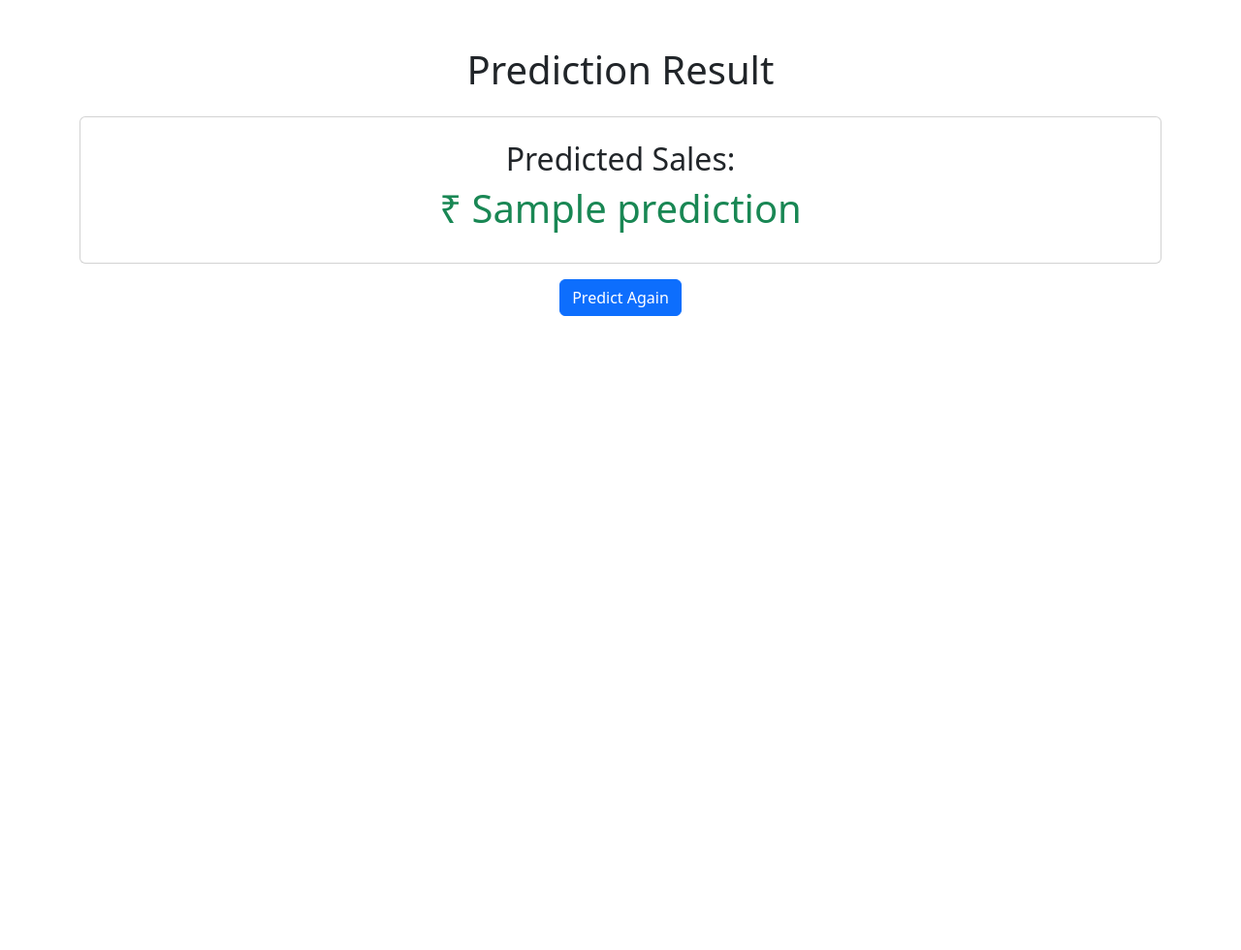
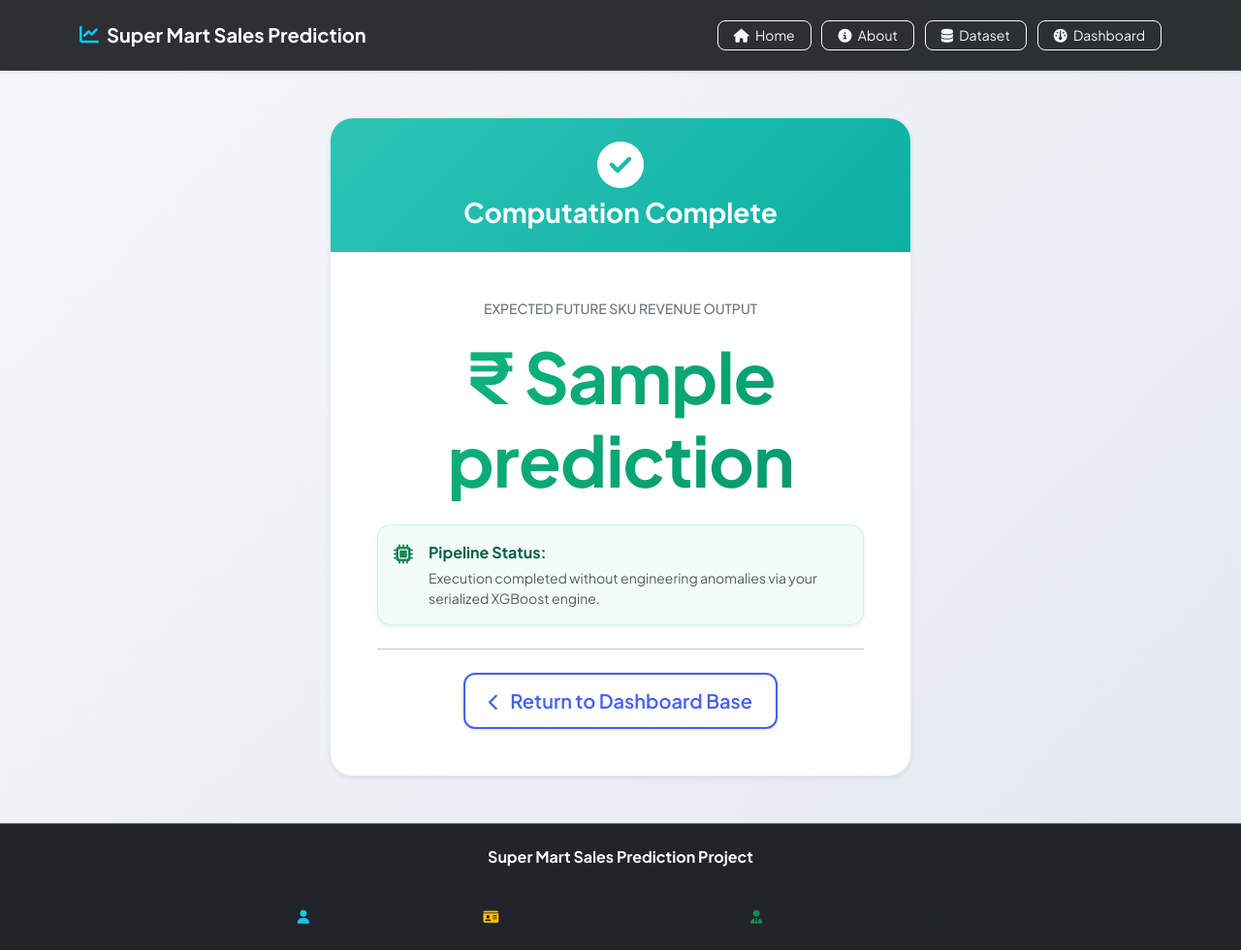
Before and after one commit to ak2029216-hash/SuperMartProject, a Flask app: template templates/result.html in a window 1280 px wide. Shown: the whole page at 97% size. Before the commit the page ends 326 px from the top, so only its background shows below. Run offline with Flask 3, Linux system fonts and the light colour scheme; the template is opened without the code that fills it: most values are stand-ins (such as "Sample title", 1, 10 or a date in 2020); parts of the project's set-up code (start-up, migrations or seed data) failed here and were passed over.

Commit message:
Update result.html for improved layout and styling

```diff
--- a/templates/result.html
+++ b/templates/result.html
@@ -1,37 +1,126 @@
 <!DOCTYPE html>
-<html>
+<html lang="en">
+<head>
+    <meta charset="UTF-8">
+    <meta name="viewport" content="width=device-width, initial-scale=1.0">
+    <title>Inference Calculation Result</title>
+    <link href="https://fonts.googleapis.com/css2?family=Plus+Jakarta+Sans:wght@400;500;600;700&display=swap" rel="stylesheet">
+    <link href="https://cdn.jsdelivr.net/npm/bootstrap@5.3.3/dist/css/bootstrap.min.css" rel="stylesheet">
+    <link href="https://cdnjs.cloudflare.com/ajax/libs/font-awesome/6.4.0/css/all.min.css" rel="stylesheet">
 
-<head>
-    <title>Prediction Result</title>
+    <style>
+        body {
+            font-family: 'Plus Jakarta Sans', sans-serif;
+            background: linear-gradient(135deg, #f5f7fa 0%, #e4e8f0 100%);
+            min-height: 100vh;
+            display: flex;
+            flex-direction: column;
+        }
+        .navbar-custom {
+            background: rgba(33, 37, 41, 0.95);
+            backdrop-filter: blur(10px);
+            border-bottom: 1px solid rgba(255, 255, 255, 0.1);
+        }
+        .result-card {
+            background: #ffffff;
+            border: 1px solid rgba(224, 230, 240, 0.8);
+            border-radius: 24px;
+            overflow: hidden;
+            transition: transform 0.3s ease, box-shadow 0.3s ease;
+        }
+        .result-card:hover {
+            box-shadow: 0 25px 50px rgba(0, 0, 0, 0.08) !important;
+        }
+        .card-header-gradient {
+            background: linear-gradient(135deg, #2ec4b6 0%, #0cb0a3 100%);
+            border: none;
+        }
+        .revenue-display {
+            font-size: 4.5rem;
+            font-weight: 700;
+            background: linear-gradient(135deg, #10b981 0%, #059669 100%);
+            -webkit-background-clip: text;
+            -webkit-text-fill-color: transparent;
+            letter-spacing: -1px;
+        }
+        .status-alert {
+            background: rgba(16, 185, 129, 0.05);
+            color: #065f46;
+            border: 1px solid rgba(16, 185, 129, 0.15);
+            border-radius: 14px;
+        }
+        .btn-return {
+            border: 2px solid #4361ee;
+            color: #4361ee;
+            border-radius: 12px;
+            padding: 12px 28px;
+            font-weight: 600;
+            transition: all 0.2s ease;
+        }
+        .btn-return:hover {
+            background: #4361ee;
+            color: #ffffff;
+            transform: translateY(-1px);
+            box-shadow: 0 8px 16px rgba(67, 97, 238, 0.15);
+        }
+    </style>
+</head>
+<body class="bg-light">
 
-    <link href="https://cdn.jsdelivr.net/npm/bootstrap@5.3.3/dist/css/bootstrap.min.css"
-          rel="stylesheet">
-</head>
+<nav class="navbar navbar-expand-lg navbar-dark navbar-custom py-3 shadow-sm">
+    <div class="container">
+        <a class="navbar-brand fw-bold d-flex align-items-center gap-2" href="/">
+            <i class="fa-solid fa-chart-line text-info"></i> Super Mart Sales Prediction
+        </a>
+        <div>
+            <a class="btn btn-outline-light btn-sm me-2 rounded-3 px-3" href="/"><i class="fa-solid fa-house me-1"></i> Home</a>
+            <a class="btn btn-outline-light btn-sm me-2 rounded-3 px-3" href="/about"><i class="fa-solid fa-circle-info me-1"></i> About</a>
+            <a class="btn btn-outline-light btn-sm me-2 rounded-3 px-3" href="/dataset"><i class="fa-solid fa-database me-1"></i> Dataset</a>
+            <a class="btn btn-outline-light btn-sm rounded-3 px-3" href="/dashboard"><i class="fa-solid fa-gauge me-1"></i> Dashboard</a>
+        </div>
+    </div>
+</nav>
 
-<body>
+<div class="container my-5 flex-grow-1 d-flex align-items-center justify-content-center">
+    <div class="card result-card shadow-sm w-100" style="max-width: 600px;">
+        <div class="card-header-gradient text-white text-center py-4">
+            <div class="mb-2"><i class="fa-solid fa-circle-check fa-3x animate__animated animate__scaleIn"></i></div>
+            <h3 class="mb-0 fw-bold tracking-tight">Computation Complete</h3>
+        </div>
 
-<div class="container mt-5 text-center">
+        <div class="card-body p-5 text-center">
+            <p class="text-secondary fw-medium mb-2 text-uppercase tracking-wider small">Expected Future SKU Revenue Output</p>
 
-<h1>Prediction Result</h1>
+            <h1 class="revenue-display my-3">₹ {{ prediction }}</h1>
 
-<div class="card p-4 mt-4">
+            <div class="status-alert p-3 my-4 text-start d-flex align-items-start gap-3 shadow-sm">
+                <i class="fa-solid fa-microchip text-success mt-1 fs-5"></i>
+                <div>
+                    <strong>Pipeline Status:</strong>
+                    <span class="small d-block text-muted mt-1">Execution completed without engineering anomalies via your serialized XGBoost engine.</span>
+                </div>
+            </div>
 
-<h2>
-Predicted Sales:
-</h2>
+            <hr class="my-4 rgba(0,0,0,0.05)">
 
-<h1 class="text-success">
-₹ {{ prediction }}
-</h1>
-
+            <a href="/" class="btn btn-return btn-lg px-4 shadow-sm">
+                <i class="fa-solid fa-chevron-left me-2 small"></i> Return to Dashboard Base
+            </a>
+        </div>
+    </div>
 </div>
 
-<a href="/predict" class="btn btn-primary mt-3">
-Predict Again
-</a>
-
-</div>
+<footer class="bg-dark text-white text-center p-4 mt-auto border-top border-secondary">
+    <div class="container">
+        <h6 class="fw-bold mb-1 text-light">Super Mart Sales Prediction Project</h6>
+        <p class="text-muted small mb-3">Machine Learning Based Retail Forecasting System</p>
+        <div class="d-flex justify-content-center gap-4 text-muted small flex-wrap">
+            <span><i class="fa-solid fa-user text-info me-1"></i> Developer: <strong>Laiba Noor</strong></span>
+            <span><i class="fa-solid fa-id-card text-warning me-1"></i> Roll No: <strong>JH/OL/BCA/JUL-23/1003</strong></span>
+            <span><i class="fa-solid fa-user-tie text-success me-1"></i> Supervisor: <strong>Dr. Abdul Majid</strong></span>
+        </div>
+    </div>
+</footer>
 
 </body>
-
 </html>
```
